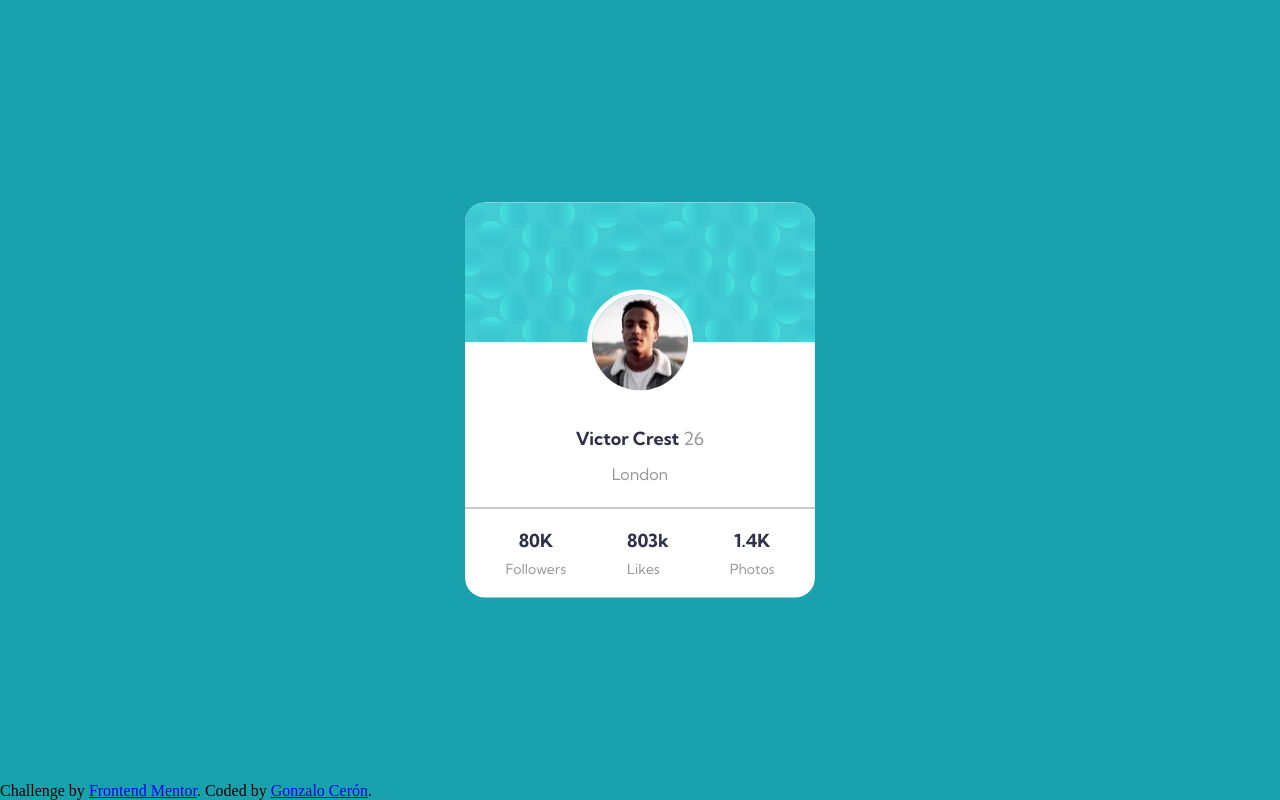
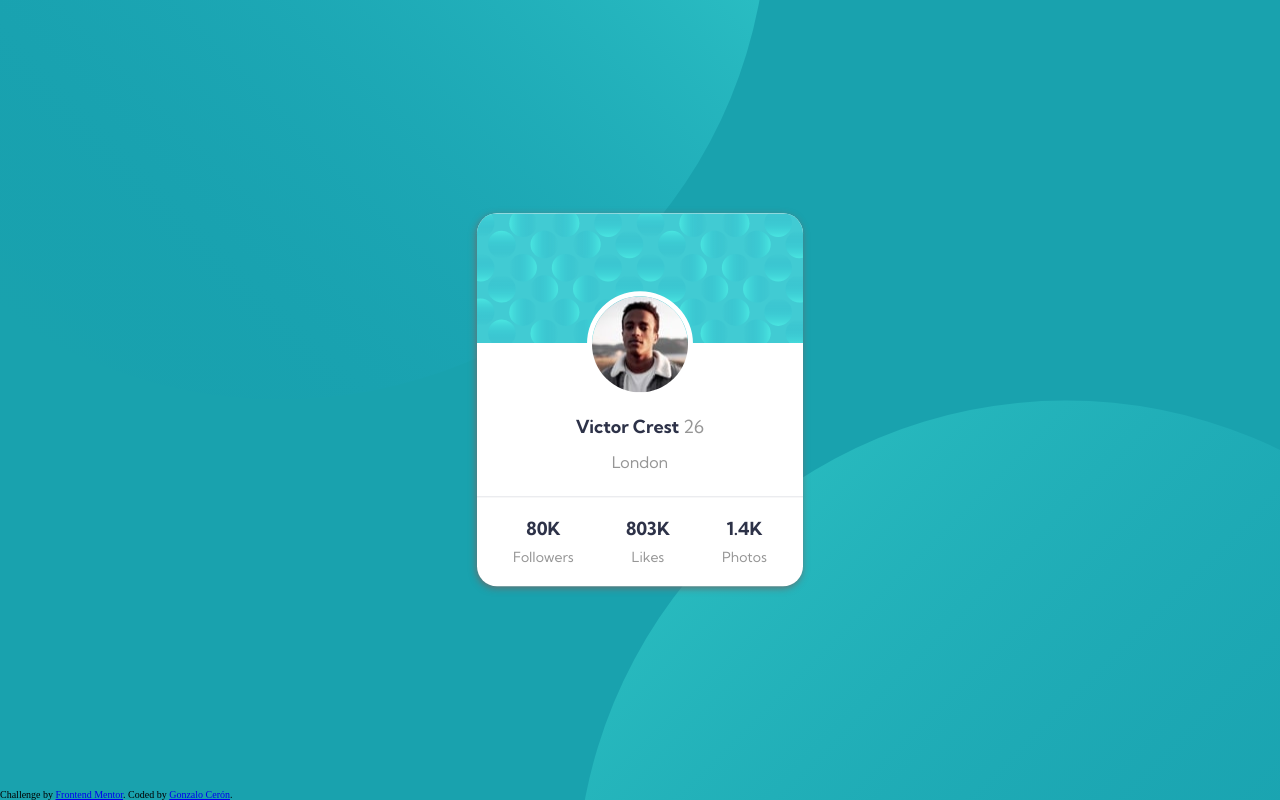
Before and after one commit to GonzoDenetro/FrotendMentor-card, a plain HTML site: page index.html in a window 1280 px wide. Drawn offline with Linux system fonts and the light colour scheme.

Commit message:
Reto terminado

```diff
--- a/index.html
+++ b/index.html
@@ -27,7 +27,7 @@
                     <p class="stat-name">Followers</p>
                 </div>
                 <div>
-                    <h3 class="stat">803k</h3>
+                    <h3 class="stat">803K</h3>
                     <p class="stat-name">Likes</p>
                 </div>
                 <div>
--- a/style.scss
+++ b/style.scss
@@ -1,6 +1,7 @@
 $blue: hsl(185, 75%, 39%);
 $dark-blue: hsl(229, 23%, 23%);
 $gray-blue: hsl(227, 10%, 46%);
+$light-gray: #e3e4e8;
 $neutral: hsl(0, 0%, 59%);
 $font: 'Kumbh Sans', sans-serif;
 
@@ -10,7 +11,7 @@ $font: 'Kumbh Sans', sans-serif;
     font-family: $font;
 }
 @mixin darkText {
-    font-size: 18px;
+    font-size: 1.8rem;
     font-weight: 700;
     color: $dark-blue;
     font-family: $font;
@@ -20,19 +21,26 @@ $font: 'Kumbh Sans', sans-serif;
      margin: 0;
      box-sizing: border-box;
 }
+html {
+    font-size: 62.5%;
+}
 .card-container {
     width: 100%;
     height: 100vh;
-    background: $blue;
+    background-color: $blue;
+    background-image: url(./assets/images/bg-pattern-top.svg), url(./assets/images/bg-pattern-bottom.svg);
+    background-repeat: no-repeat, no-repeat;
+    background-position: right 40vw bottom 50vh, left 45vw top 50vh;
 }
 .card {
-    width: 350px;
+    width: 326px;
     border-radius: 20px;
     background-color: white;
     top: 50%;
     left: 50%;
     transform: translate(-50%, -50%);
     position: relative;
+    box-shadow: -1px 2px 7px #6e6868de;
 }
 .card__img-background {
     width: 100%;
@@ -48,7 +56,7 @@ $font: 'Kumbh Sans', sans-serif;
 }
 .card__info-container--img {
     position: absolute;
-    top: 22%;
+    top: 21%;
    .profile-photo {
         margin: 0 auto;
         border-radius: 50%;
@@ -56,7 +64,7 @@ $font: 'Kumbh Sans', sans-serif;
     }
 }
 .card__info-container--name {
-    margin-top: 60px;
+    margin-top: 50px;
     margin-bottom: 14px;
     @include darkText();
     .card__info-container--age {
@@ -64,13 +72,14 @@ $font: 'Kumbh Sans', sans-serif;
     }
 }
 .card__info-container--country {
+    font-size: 1.6rem;
     @include lightText();
 }
 .card__stats-container {
     display: flex;
     justify-content: space-around;
     padding: 20px 10px 20px;
-    border-top: 1px solid $neutral;
+    border-top: 1px solid $light-gray;
 }
 .stat {
     text-align: center;
@@ -78,7 +87,8 @@ $font: 'Kumbh Sans', sans-serif;
     @include darkText();
 }
 .stat-name {
-    font-size: 14px;
+    font-size: 1.4rem;
+    text-align: center;
     @include lightText();
 }
 footer {
```
Also changed, not shown: style.css, 1 other file.
